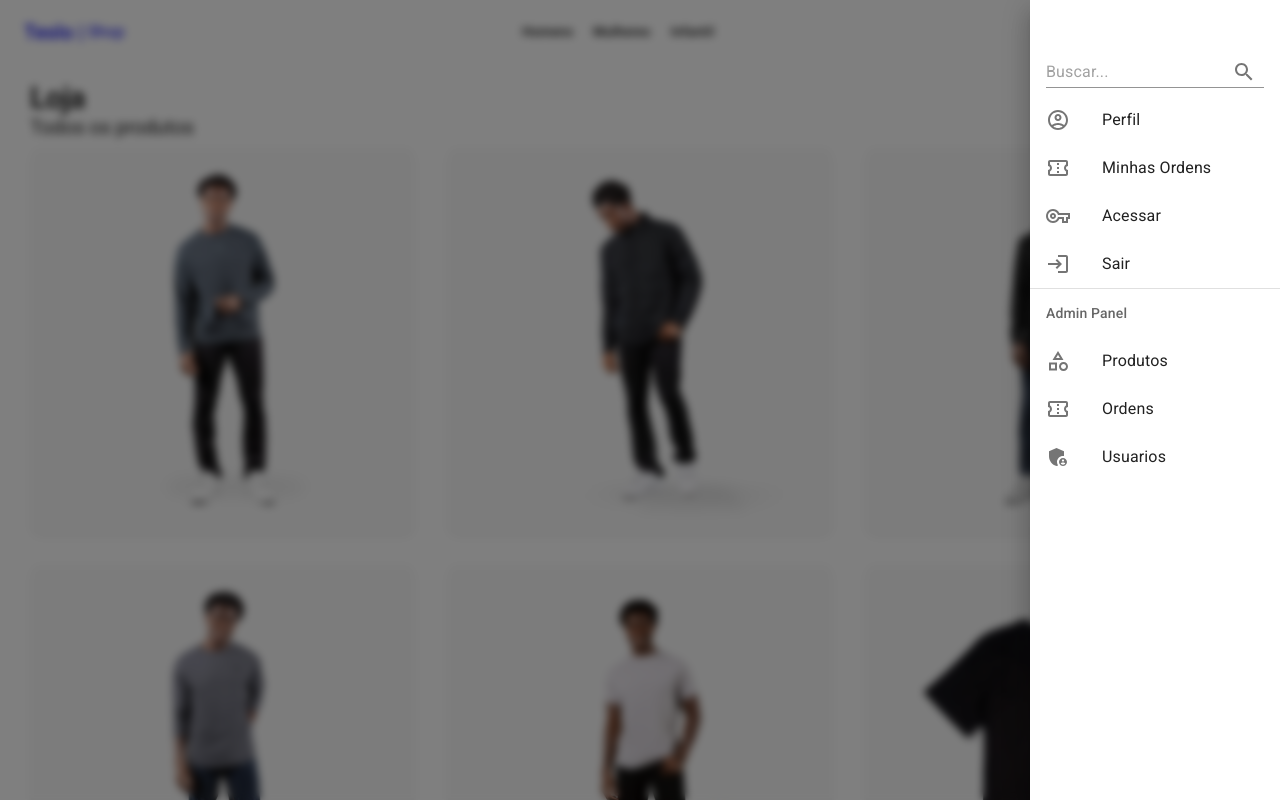
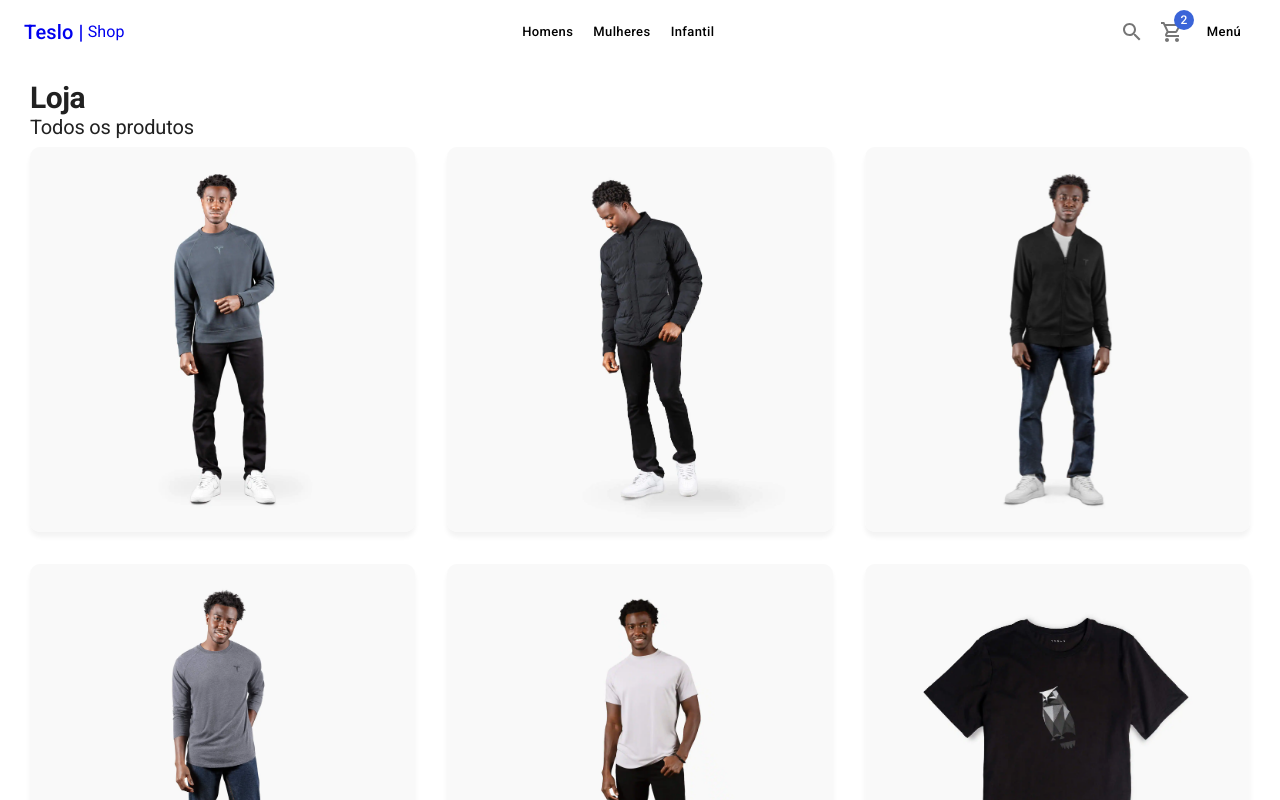
Before and after one commit to JulinhoDeveloper/LojaTesloClone, a Next.js app: page / in a window 1280 px wide. Shown: the top 800 px of the page. Built offline with nearby package versions, Linux system fonts and the light colour scheme.

Commit message:
mostrando os produtos na home

```diff
--- /dev/null
+++ b/components/products/ProductCard.tsx
@@ -0,0 +1,31 @@
+import { FC} from 'react';
+
+import { Grid, Card, CardActionArea, CardMedia } from '@mui/material'
+
+import { IProduct } from '../../interfaces'
+
+interface Props {
+    product: IProduct;
+}
+
+export const ProductCard: FC<Props> = ({ product }) => {
+
+    return (
+      <Grid item
+            xs={6}
+            sm={ 4 }
+          key={ product.slug }
+      >
+       <Card>
+       <CardActionArea>
+                        <CardMedia
+                            component='img'
+                            className='fadeIn'
+                            image={ `products/${ product.images[0] }` }
+                            alt={ product.title }
+                        />
+                        </CardActionArea>
+     </Card>
+       </Grid>
+    )
+}
--- /dev/null
+++ b/components/products/ProductList.tsx
@@ -0,0 +1,24 @@
+import { FC } from 'react'
+import { Grid } from '@mui/material'
+import { IProduct } from '../../interfaces'
+import { ProductCard } from '.'
+
+interface Props {
+    products: IProduct[];
+}
+
+export const ProductList: FC<Props> = ({ products }) => {
+
+  return (
+    <Grid container spacing={4}>
+        {
+            products.map( product => (
+                <ProductCard
+                    key={ product.slug }
+                    product={ product }
+                />
+            ))
+        }
+    </Grid>
+  )
+}
--- /dev/null
+++ b/components/products/index.ts
@@ -0,0 +1,2 @@
+export * from './ProductCard';
+export * from './ProductList';
--- a/components/ui/SideMenu.tsx
+++ b/components/ui/SideMenu.tsx
@@ -5,7 +5,7 @@ import { AccountCircleOutlined, AdminPanelSettings, CategoryOutlined, Confirmati
 export const SideMenu = () => {
   return (
     <Drawer
-        open={ true }
+        open={ false }
         anchor='right'
         sx={{ backdropFilter: 'blur(4px)', transition: 'all 0.5s ease-out' }}
     >
--- /dev/null
+++ b/interfaces/index.ts
@@ -0,0 +1 @@
+export * from './products';
--- /dev/null
+++ b/interfaces/products.ts
@@ -0,0 +1,16 @@
+export interface IProduct {
+    _id: string;
+    description: string;
+    images: string[];
+    inStock: number;
+    price: number;
+    sizes: ISize[];
+    slug: string;
+    tags: string[];
+    title: string;
+    type: IType;
+    gender: 'men'|'women'|'kid'|'unisex'
+}
+
+export type ISize = 'XS'|'S'|'M'|'L'|'XL'|'XXL'|'XXXL';
+export type IType = 'shirts'|'pants'|'hoodies'|'hats';
--- a/pages/index.tsx
+++ b/pages/index.tsx
@@ -1,8 +1,9 @@
 import type { NextPage } from 'next';
-import { Card, CardActionArea, CardMedia, Typography , Grid} from '@mui/material';
+import { Typography } from '@mui/material';
 
 import { ShopLayout}  from '../components/layouts';
 import { initialData } from '../database/products';
+import { ProductList } from '../components/products';
 
 
 
@@ -13,23 +14,10 @@ const Home: NextPage = () => {
       <Typography variant='h2' sx={{ mb: 1 }}>Todos os produtos</Typography>
 
 
-<Grid container spacing={4}>
-{
-initialData.products.map(  product => (
-<Grid item xs={6} sm={4} key={ product.slug }>
-<Card>
-<CardActionArea>
-<CardMedia
-component='img'
-image={ `products/${ product.images[0] }` }
-alt={ product.title }
-/>
-  </CardActionArea>
-</Card>
-</Grid>
-))
-}
-</Grid>
+      <ProductList
+      products={ initialData.products as any }
+      />
+
 </ShopLayout>
   )
 }
```
